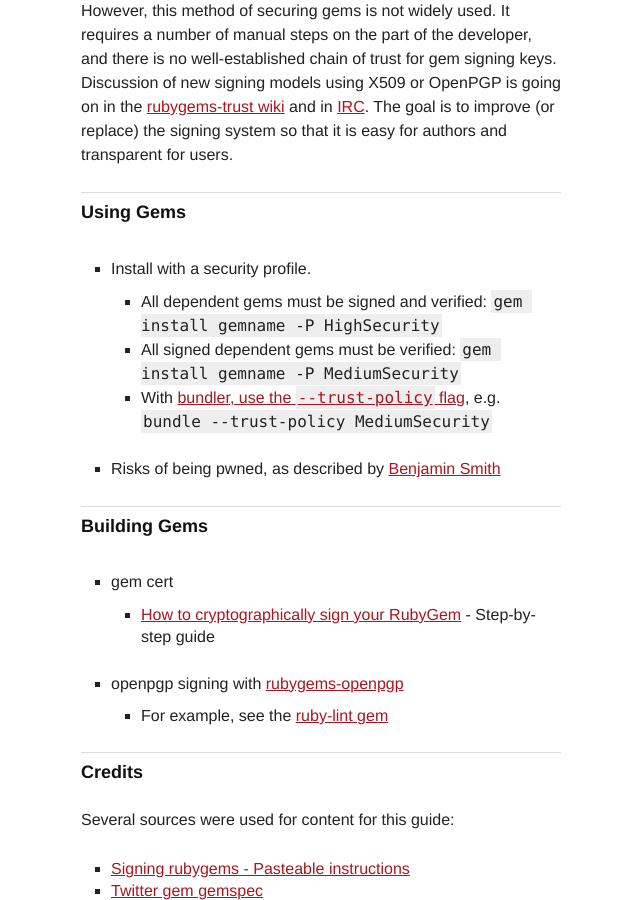
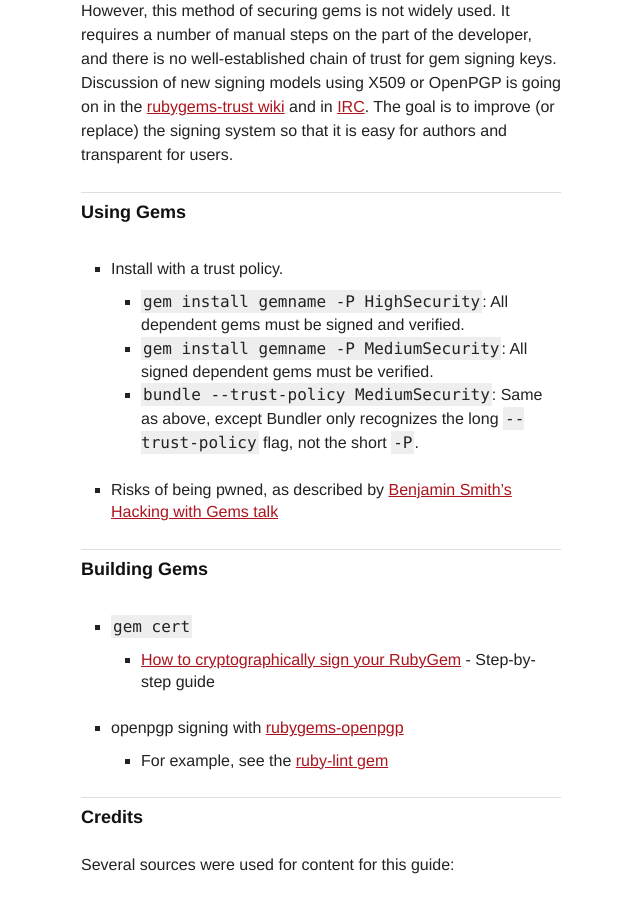
Before and after one commit to radar/guides, a Jekyll site: the page built from security.md, in a window 1280 px wide and 900 px high, scrolled down 759 px. Shown: the whole window, without its empty margins (319-959 px from the left). Built offline with Jekyll 4.4.1, drawn with Linux system fonts in a browser that asks for light colours.

Commit message:
Format gem install to be more readable; better hacking link

```diff
--- a/security.md
+++ b/security.md
@@ -39,16 +39,17 @@ users.
 Using Gems
 -------
 
-* Install with a security profile.
-  * All dependent gems must be signed and verified: `gem install gemname -P HighSecurity`
-  * All signed dependent gems must be verified: `gem install gemname -P MediumSecurity`
-  * With [bundler, use the `--trust-policy` flag](http://blog.meldium.com/home/2013/3/3/signed-rubygems-part), e.g. `bundle --trust-policy MediumSecurity`
-* Risks of being pwned, as described by [Benjamin Smith](http://lanyrd.com/profile/benjamin_smith/)
+* Install with a trust policy.
+  * `gem install gemname -P HighSecurity`: All dependent gems must be signed and verified.
+  * `gem install gemname -P MediumSecurity`: All signed dependent gems must be verified.
+  * `bundle --trust-policy MediumSecurity`: Same as above, except Bundler only recognizes
+    the long `--trust-policy` flag, not the short `-P`.
+* Risks of being pwned, as described by [Benjamin Smith's Hacking with Gems talk](http://lanyrd.com/2013/rulu/scgxzr/)
 
 Building Gems
 -------
 
-* gem cert
+* `gem cert`
   * [How to cryptographically sign your RubyGem](http://www.benjaminfleischer.com/2013/11/08/how-to-sign-your-rubygem-cert/) - Step-by-step guide
 * openpgp signing with [rubygems-openpgp](https://github.com/grant-olson/rubygems-openpgp)
   * For example, see the [ruby-lint gem](https://github.com/YorickPeterse/ruby-lint/blob/0858d8f841/README.md#security)
```
